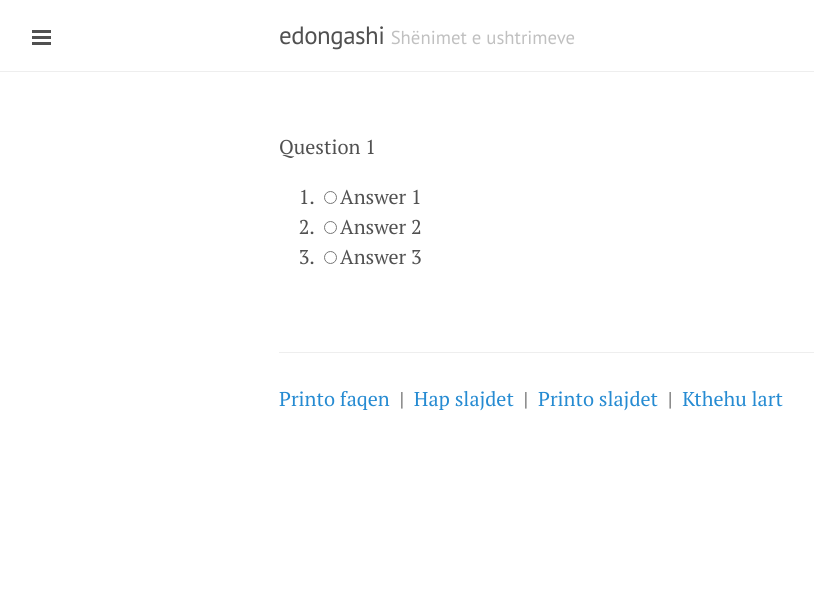
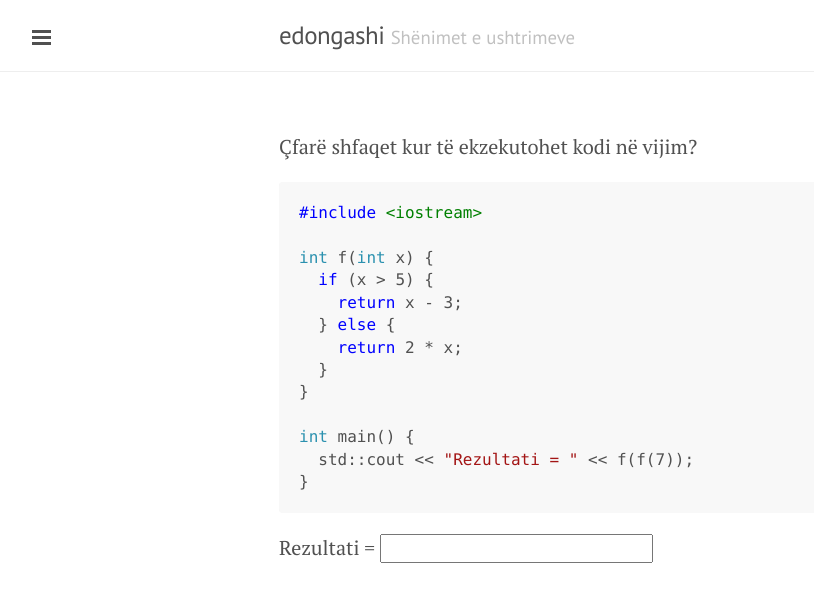
Before and after one commit to edongashi/edongashi.github.io, a Jekyll site: the page built from lendet/gjuhe-programuese/kuiz1.md, in a window 1280 px wide. Shown: the top 602 px of the page, without its empty margins (1-815 px from the left). Built offline with Jekyll 4.4.1, drawn with Linux system fonts in a browser that asks for light colours; our own code applies the rules of GitHub Pages for plain Markdown files.

Commit message:
fill answer

````diff
--- a/lendet/gjuhe-programuese/kuiz1.md
+++ b/lendet/gjuhe-programuese/kuiz1.md
@@ -1,5 +1,23 @@
-Question 1
+---
+noslides: true
+---
 
-1. Answer 1 <!-- [li]: class=choice; -->
-2. Answer 2 <!-- [li]: class=choice correct; -->
-3. Answer 3 <!-- [li]: class=choice; -->
+Çfarë shfaqet kur të ekzekutohet kodi në vijim?
+
+```cpp
+#include <iostream>
+
+int f(int x) {
+  if (x > 5) {
+    return x - 3;
+  } else {
+    return 2 * x;
+  }
+}
+
+int main() {
+  std::cout << "Rezultati = " << f(f(7));
+}
+```
+
+Rezultati = <input class="fill" data-answer="7" />
--- a/public/css/site.css
+++ b/public/css/site.css
@@ -20,10 +20,24 @@ img {
   max-width: 100%;
 }
 
-.answer-correct {
+li.answer-correct {
   color: green;
 }
 
-.answer-incorrect {
+li.answer-incorrect {
   color: red;
 }
+
+input.fill {
+  font-size: 20px;
+}
+
+input.fill.answer-correct {
+  color: green;
+  border-color: green;
+}
+
+input.fill.answer-incorrect {
+  color: red;
+  border-color: red;
+}
--- a/public/js/init.js
+++ b/public/js/init.js
@@ -121,6 +121,9 @@ function hookComments() {
     });
 }
 
+var CORRECT = 'answer-correct'
+var INCORRECT = 'answer-incorrect'
+
 function initSelections() {
   var index = 0
   $('ol, ul')
@@ -146,7 +149,7 @@ function initSelections() {
       $(query).change(function () {
         $(query).each(function () {
           element = $(this)
-          var className = element.hasClass('correct') ? 'answer-correct' : 'answer-incorrect'
+          var className = element.hasClass('correct') ? CORRECT : INCORRECT
           if (this.checked) {
             element.addClass(className)
             element.closest('li').addClass(className)
@@ -159,6 +162,24 @@ function initSelections() {
     })
 }
 
+function initFill() {
+  $('input.fill').change(function () {
+    var element = $(this)
+    var val = element.val()
+    if (val === '' || val === null || val === undefined) {
+      element.removeClass(CORRECT)
+      element.removeClass(INCORRECT)
+      return
+    }
+
+    if (val == element.data('answer')) {
+      element.addClass(CORRECT)
+    } else {
+      element.addClass(INCORRECT)
+    }
+  })
+}
+
 loadjs('https://ajax.googleapis.com/ajax/libs/jquery/3.3.1/jquery.min.js', function () {
   $(document).ready(function () {
     hookComments()
````
